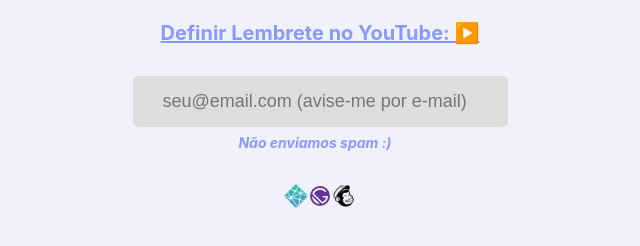
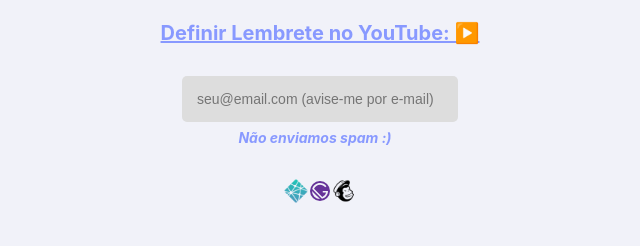
Before and after one commit to miltonbolonha/autismo-tech-alert, a Gatsby site: page / in a window 1280 px wide. Shown: the part 222-468 px from the top of the page, without its empty margins (325-965 px from the left). Built offline with nearby package versions, Linux system fonts and the light colour scheme; Gatsby itself is replaced by a stand-in of ours.

Commit message:
input width fix

```diff
--- a/src/pages/index.js
+++ b/src/pages/index.js
@@ -41,8 +41,9 @@
 const inputzim = {
   background: "#ddd",
   border: "#89f",
-  padding: "15px 30px",
-  fontSize: 18,
+  padding: "15px 15px",
+  maxWidth: 250,
+  fontSize: 14,
   fontWeight: 500,
   borderRadius: 5,
   outline: 0,
```
